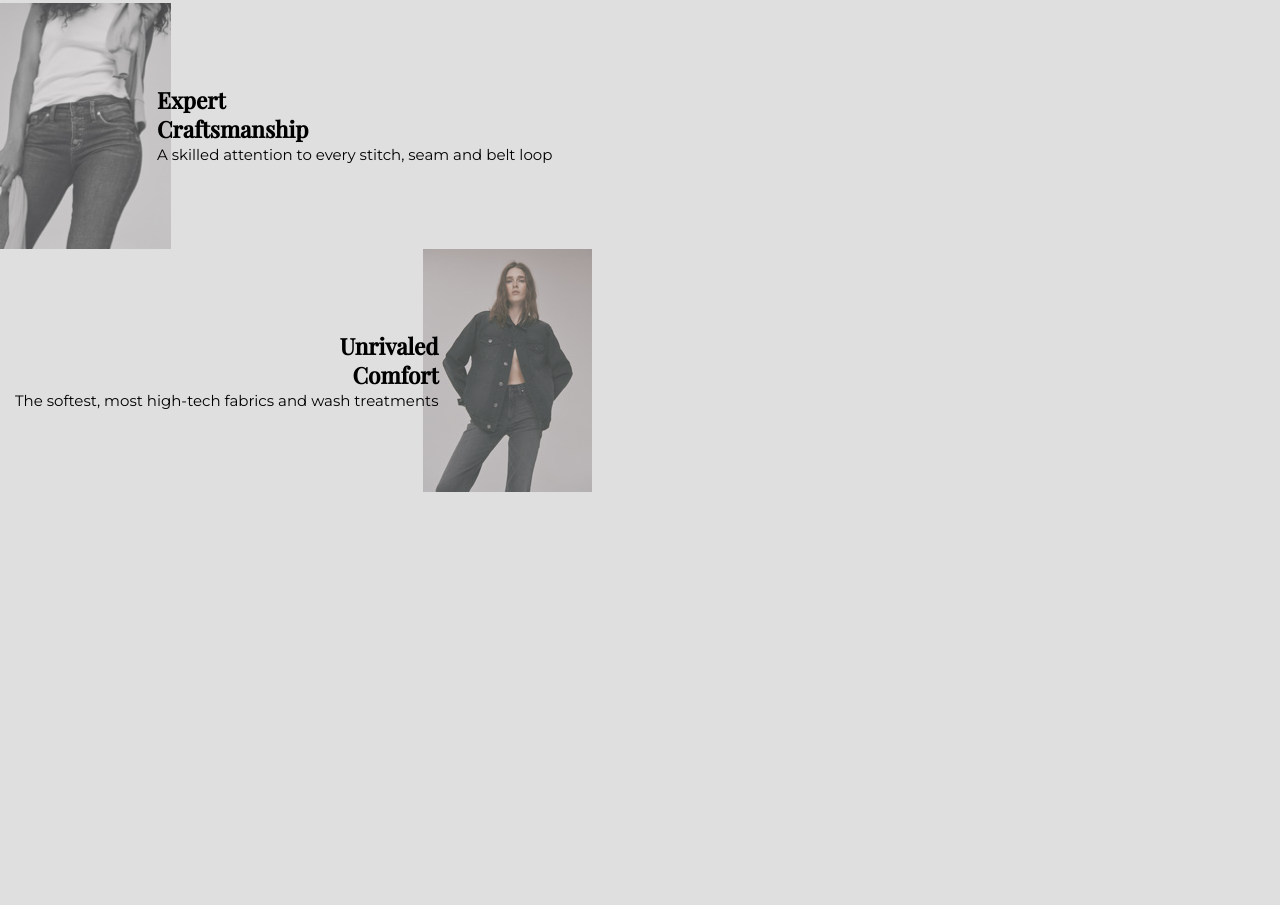
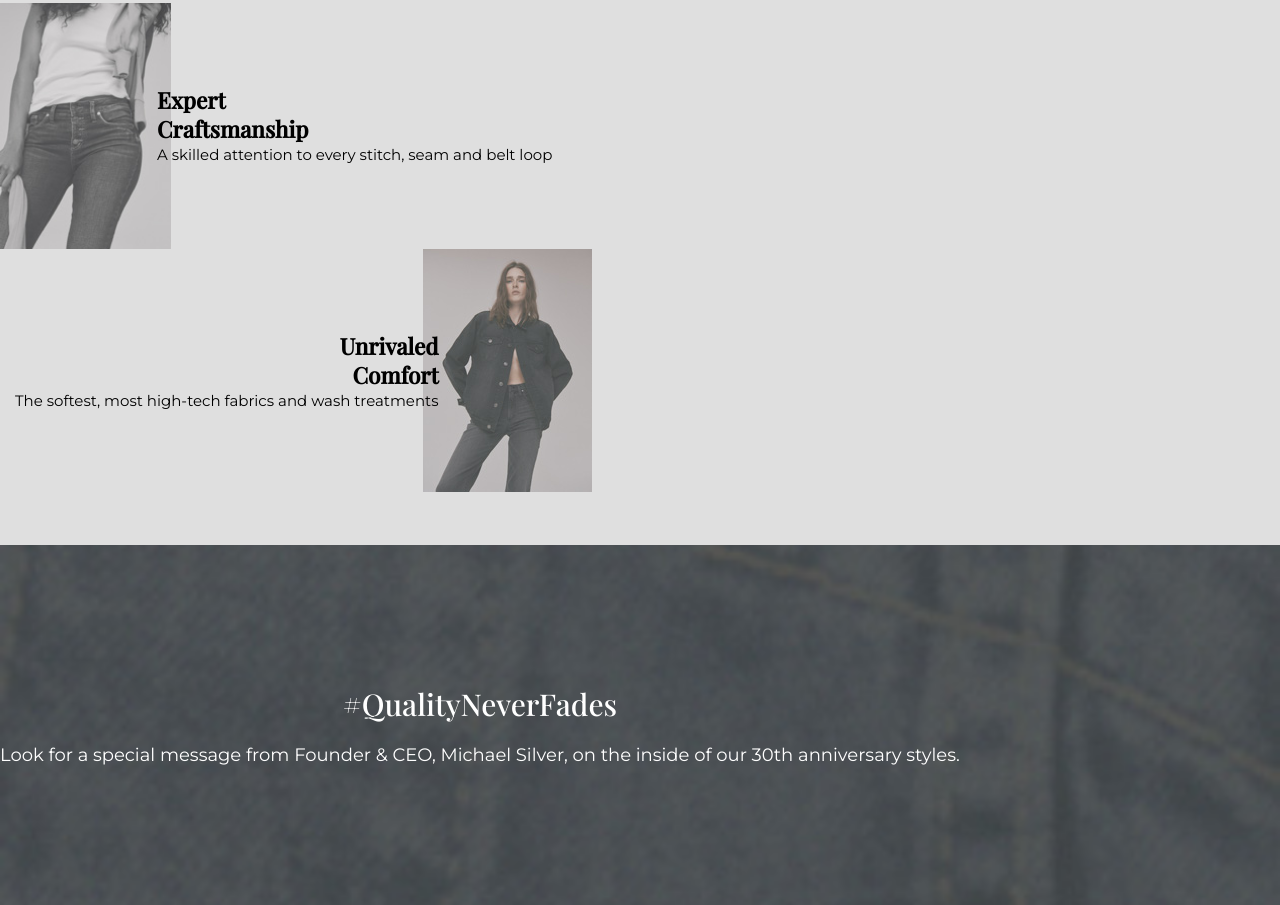
Before and after one commit to lawrence-valerio/take-home-assignment, a plain HTML site: page index.html in a window 1280 px wide. Shown: the part 280-1185 px from the top of the page. Before the commit the page ends 800 px from the top, so only its background shows below. Drawn offline with nearby package versions, Linux system fonts and the light colour scheme; a web font is replaced by a local one.

Commit message:
Finished quality never fades section

```diff
--- a/index.html
+++ b/index.html
@@ -10,7 +10,7 @@
 </head>
 
 <body>
-  <!-- Hero area -->
+  <!-- Hero Section -->
   <section class="hero" id="hero">
     <h2 class="headline-title">Showcasing our <span class="text-accent">30 years</span> of...</h2>
 
@@ -35,7 +35,16 @@
     </div>
   </section>
 
-  <!-- Quality Never Fades -->
+  <!-- Quality Never Fades Section -->
+  <section class="quality-never-fades">
+    <div class="quality-description">
+      <p class="quality-headline">#QualityNeverFades</p>
+      <p>Look for a special message from Founder & CEO, Michael Silver, on the inside of our 30th anniversary styles.
+      </p>
+    </div>
+  </section>
+
+  <!-- Coming Up Section -->
 </body>
 
 </html>
--- a/styles.css
+++ b/styles.css
@@ -21,9 +21,10 @@ html {
 
 body {
   overflow-x: hidden;
+  text-align: center;
 }
 
-/* Hero area */
+/* Hero Section Starts*/
 .hero {
   text-align: center;
 }
@@ -76,3 +77,21 @@ body {
   font-family: var(--title-font);
   line-height: 1.3;
 }
+
+/* Quality Never Faces Section Starts */
+.quality-never-fades {
+  background: url(images/325px/210803-thirtyyearsyoung-texturebanner-mob.jpg) center no-repeat;
+  background-size: cover;
+  min-height: 45vh;
+  display: flex;
+  align-items: center;
+  color: #fff;
+  font-size: 1.8rem;
+  margin-top: 5rem;
+}
+
+.quality-headline {
+  font-family: var(--title-font);
+  font-size: 3rem;
+  padding-bottom: 2rem;
+}
```
